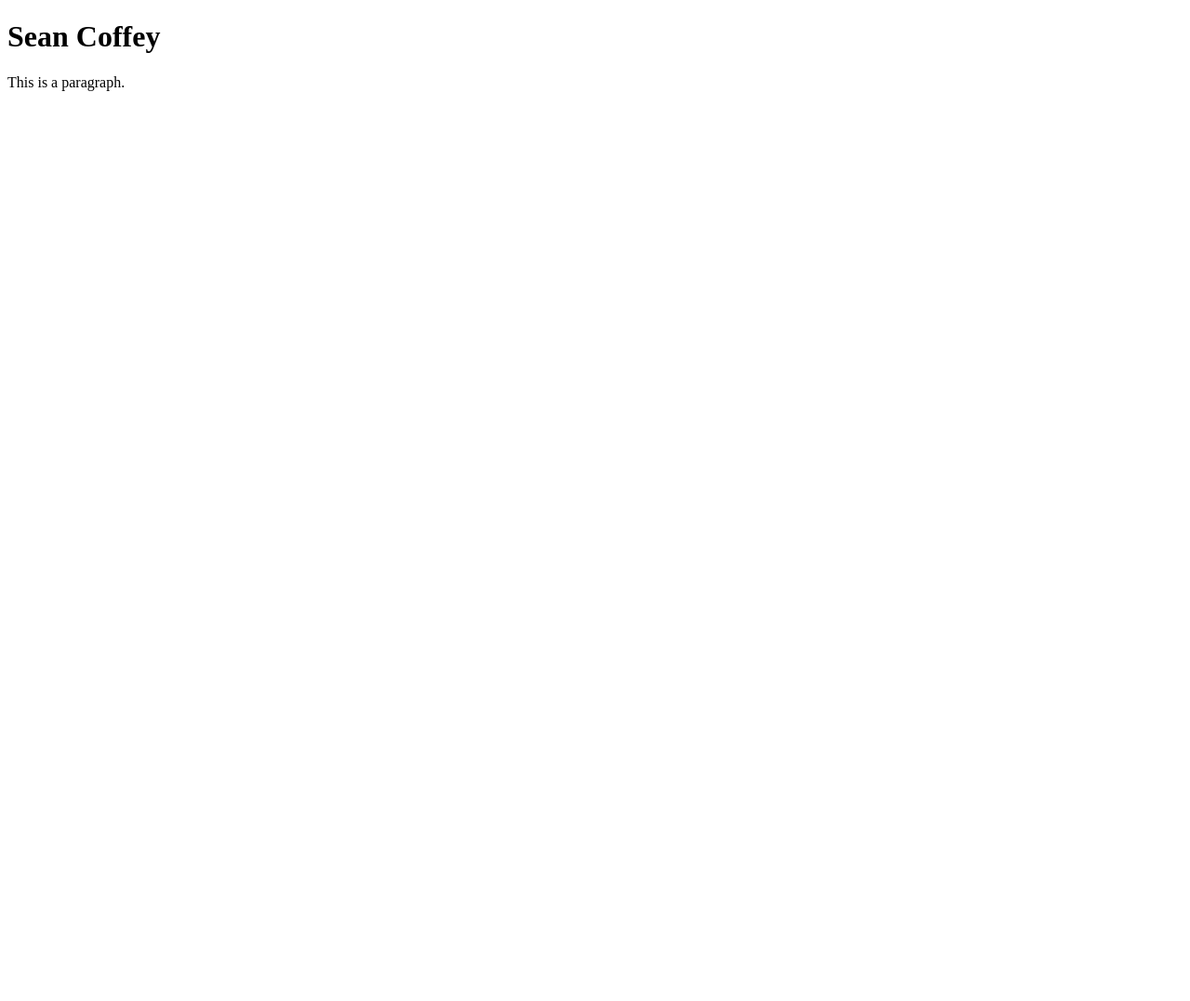
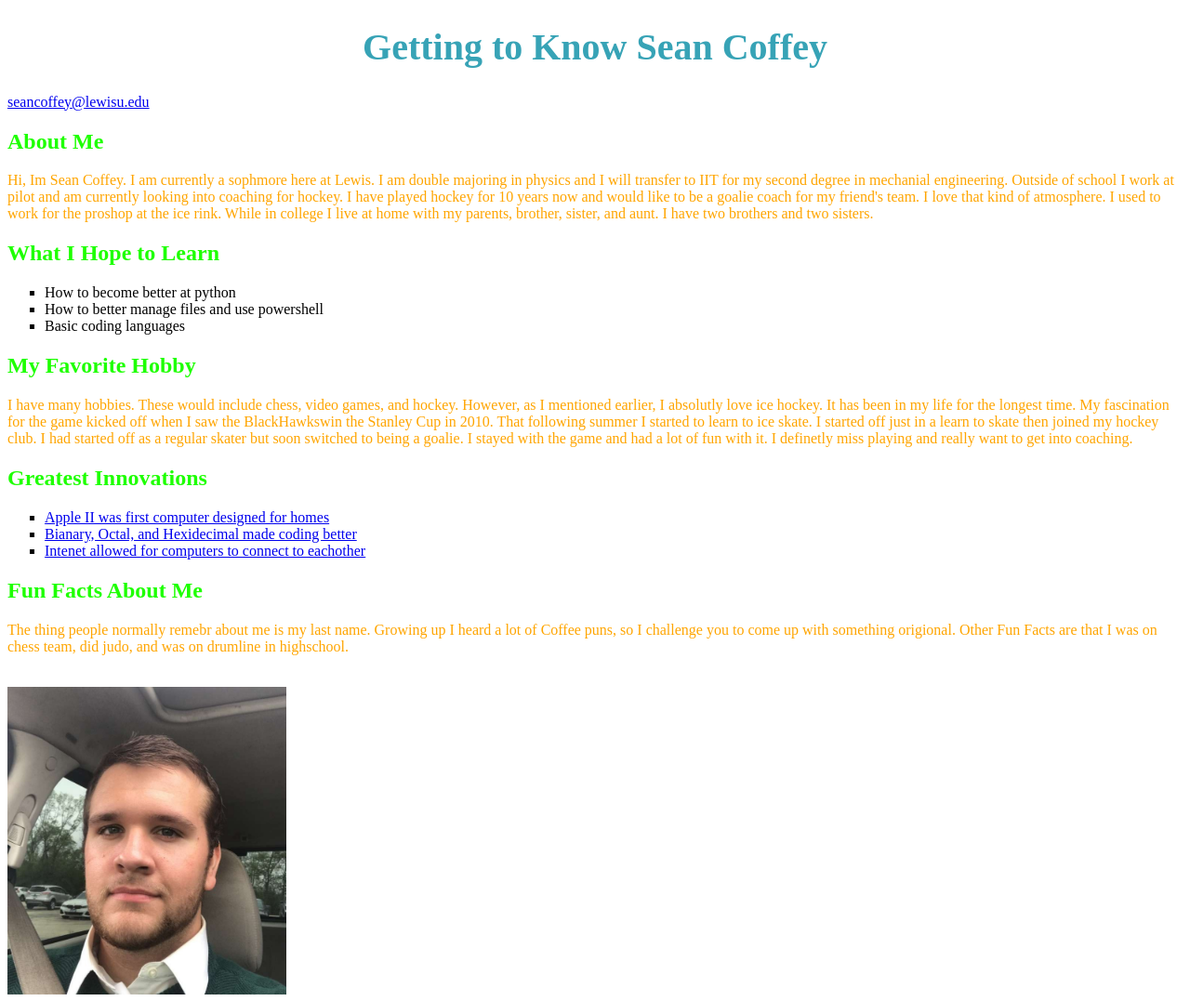
Before and after one commit to scoffey72/getting-to-know-you-v2, a plain HTML site: page index.html in a window 1280 px wide. Shown: the whole page at 93% size. Before the commit the page ends 800 px from the top, so only its background shows below. Drawn offline with Linux system fonts and the light colour scheme.

Commit message:
getting to know you from sprint 2

```diff
--- /dev/null
+++ b/getting-to-know-you.css
@@ -0,0 +1,8 @@
+h1 { color:rgb(55, 163, 182);}
+h2 { color: rgb(30, 255, 0);}
+p { color: orange;}
+li { style= list-style-type: square;}
+h1 {font-size:250%;}
+h2 {font-size:150%;}
+ul {style=text-align:center; list-style-type:square;}
+h1 {style= text-align:center;}
--- a/index.html
+++ b/index.html
@@ -1,12 +1,64 @@
-<!DOCTYPE html>
-<html>
-<head>
-<title>Sean</title>
-</head>
-<body>
+<!doctype html>
+<html lang="en">
 
-<h1>Sean Coffey</h1>
-<p>This is a paragraph.</p>
+    <head>
+        <meta charset="UTF-8">
+        <title>Getting to Know Sean Coffey</title>
+        <link rel="stylesheet" href="getting-to-know-you.css">
+        <style>
+            h1 {text-align: center;}
+            .centerImage{text-align:center;display:block;}
 
-</body>
+        </style>
+
+    </head>
+
+    <body>
+            <h1>Getting to Know Sean Coffey</h1>
+            <a href="mailto:seancoffey@lewisu.edu">seancoffey@lewisu.edu</a>
+
+            <h2>About Me</h2>
+
+
+            <p>Hi, Im Sean Coffey. I am currently a sophmore here at Lewis.
+                 I am double majoring in physics and I will transfer to IIT
+                 for my second degree in mechanial engineering. Outside of
+                 school I work at pilot and am currently looking into coaching
+                  for hockey. I have played hockey for 10 years now and would
+                  like to be a goalie coach for my friend's team. I love that kind
+                  of atmosphere. I used to work for the proshop at the ice rink.
+                   While in college I live at home with my parents, brother, sister,
+                   and aunt. I have two brothers and two sisters.</p>
+            <h2>What I Hope to Learn</h2>
+            <ul>
+                <li>How to become better at python</li>
+                <li>How to better manage files and use powershell</li>
+                <li>Basic coding languages</li>
+              </ul>
+            <h2>My Favorite Hobby</h2>
+             <p>I have many hobbies. These would include chess, video games, and hockey.
+                However, as I mentioned earlier, I absolutly love ice hockey. It has been in my
+                life for the longest time. My fascination for the game kicked off when I saw the
+                 BlackHawkswin the Stanley Cup in 2010. That following summer I started to learn
+                 to ice skate. I started off just in a learn to skate then joined my hockey club.
+                 I had started off as a regular skater but soon switched to being a goalie.
+                 I stayed with the game and had a lot of fun with it. I definetly miss playing
+                and really want to get into coaching.
+          </p>
+          <h2>Greatest Innovations</h2>
+          <ul>
+              <li> <a href="https://www.smithsonianmag.com/innovation/computers-changed-world-180969987/">
+                     Apple II was first computer designed for homes</a>   </li>
+              <li> <a href="https://learning.oreilly.com/library/view/computer-science-illuminated/9781284055917/11_chapter2.xhtml#sec_17">Bianary, Octal, and Hexidecimal made coding better</a>    </li>
+              <li> <a href="https://www.usg.edu/galileo/skills/unit07/internet07_02.phtml">
+                Intenet allowed for computers to connect to eachother</a>         </li>
+          </ul>
+          <h2>Fun Facts About Me</h2>
+          <p>The thing people normally remebr about me is my last name. Growing up I heard
+               a lot of Coffee puns, so I challenge you to come up with something origional.
+                Other Fun Facts are that I was on chess team, did judo, and was on drumline in highschool.</p><br />
+            <div class="center">
+            <img src="sean-image.jpg"  alt="Sean's Picture" style="width:300px">
+          </div>
+        </body>
 </html>
```
Also changed, not shown: sean-image.jpg (added).
